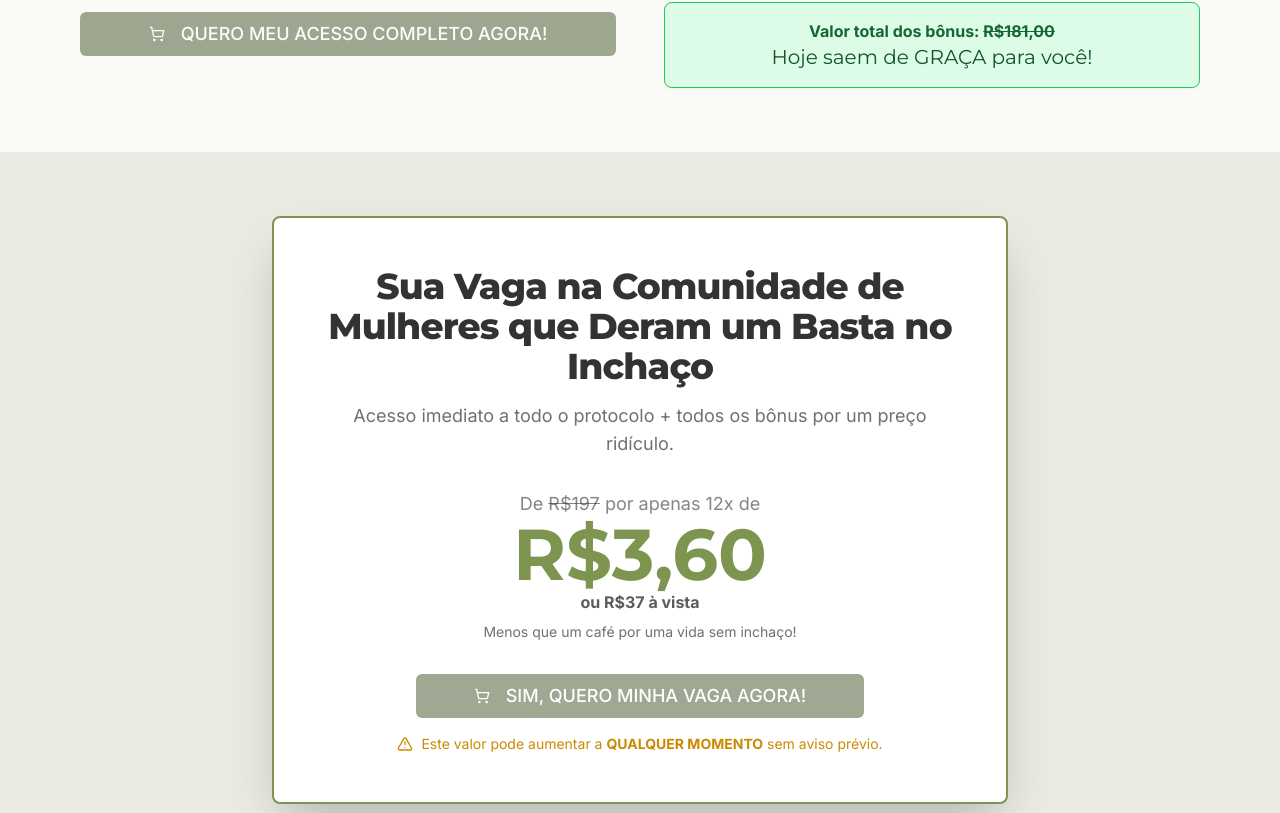
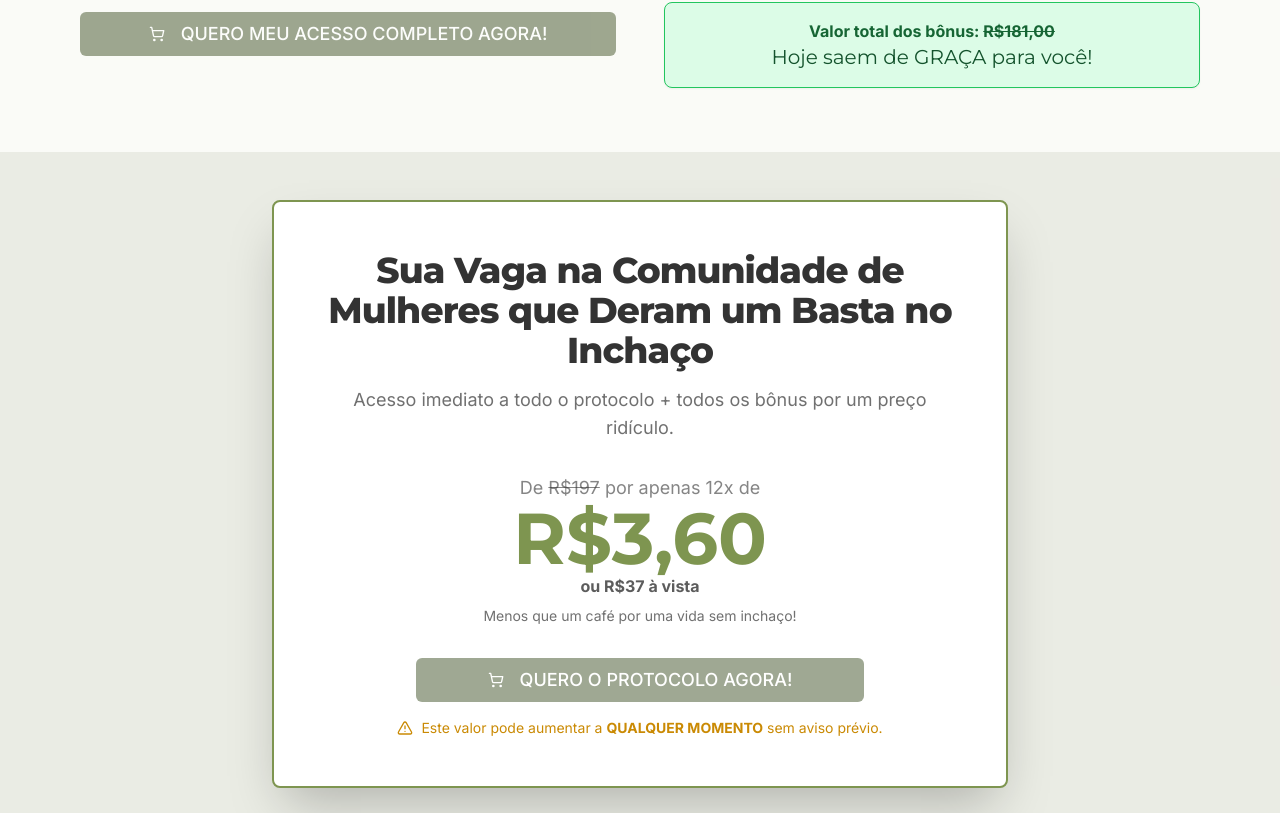
Before and after one commit to batatafaver/desinchafoodmap, a Next.js app: page / in a window 1280 px wide. Shown: the part 3887-4700 px from the top of the page. Built offline with nearby package versions, Linux system fonts and the light colour scheme.

Commit message:
coloque a cor do botão "QUERO O PROTOCOLO AGORA!"

```diff
--- a/src/components/landing/Offer.tsx
+++ b/src/components/landing/Offer.tsx
@@ -6,7 +6,7 @@ import { ShoppingCart, AlertTriangle } from 'lucide-react';
 
 export default function Offer() {
   return (
-    <section id="comprar" className="w-full bg-accent/10 py-12 sm:py-16">
+    <section id="comprar" className="w-full bg-accent/10 py-8 sm:py-12">
       <div className="container mx-auto max-w-3xl px-4">
         <Card className="shadow-2xl border-primary border-2">
           <CardContent className="p-8 text-center md:p-12">
@@ -25,7 +25,7 @@ export default function Offer() {
             <Button asChild size="lg" className="w-full max-w-md text-base md:text-lg bg-accent text-accent-foreground hover:bg-accent/90 animate-pulse">
               <a href="https://pay.kiwify.com.br/XfjVRJl">
                 <ShoppingCart className="mr-2 h-5 w-5" />
-                SIM, QUERO MINHA VAGA AGORA!
+                QUERO O PROTOCOLO AGORA!
               </a>
             </Button>
             <div className="mt-4 flex items-center justify-center gap-2 text-sm text-yellow-600">
```
